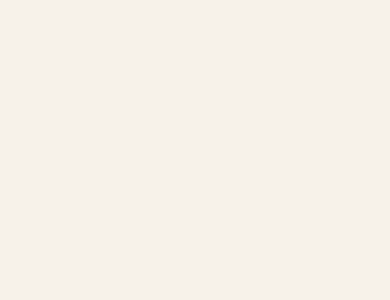
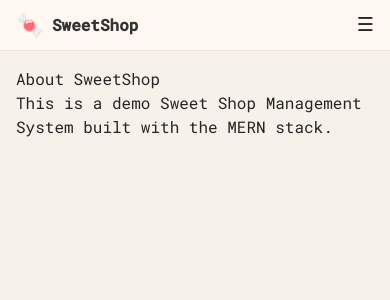
Before and after one commit to Sudeepkumar0/Sweet-shop, a React (Vite) app in the folder frontend/: page /about in a window 390 px wide. Before the commit this address had no page. Shown: the top 300 px of the page. Built offline with nearby package versions, Linux system fonts and the light colour scheme.

Commit message:
feat(nav): add responsive NavBar, routes, and placeholder pages

```diff
--- a/frontend/package.json
+++ b/frontend/package.json
@@ -5,6 +5,7 @@
   "type": "module",
   "scripts": {
     "dev": "vite",
+    "start": "vite",
     "build": "vite build",
     "preview": "vite preview"
   },
--- /dev/null
+++ b/frontend/src/About.jsx
@@ -0,0 +1,12 @@
+import React from "react";
+
+export default function About() {
+  return (
+    <main style={{ padding: "1rem" }}>
+      <h2>About SweetShop</h2>
+      <p>
+        This is a demo Sweet Shop Management System built with the MERN stack.
+      </p>
+    </main>
+  );
+}
--- a/frontend/src/App.jsx
+++ b/frontend/src/App.jsx
@@ -1,11 +1,22 @@
 import React, { useState } from "react";
-import { BrowserRouter as Router, Routes, Route } from "react-router-dom";
+import {
+  BrowserRouter as Router,
+  Routes,
+  Route,
+  Navigate,
+} from "react-router-dom";
 import { AuthProvider } from "./AuthContext";
 import Login from "./Login.jsx";
 import Register from "./Register.jsx";
 import SweetsList from "./SweetsList.jsx";
 import AdminPanel from "./AdminPanel.jsx";
 import AdminLogin from "./AdminLogin.jsx";
+import NavBar from "./NavBar.jsx";
+import Cart from "./Cart.jsx";
+import Checkout from "./Checkout.jsx";
+import Favorites from "./Favorites.jsx";
+import About from "./About.jsx";
+import Search from "./Search.jsx";
 
 function App() {
   const [adminToken, setAdminToken] = useState(
@@ -14,10 +25,17 @@ function App() {
   return (
     <AuthProvider>
       <Router>
+        <NavBar />
         <Routes>
+          <Route path="/" element={<Navigate to="/sweets" replace />} />
           <Route path="/login" element={<Login />} />
           <Route path="/register" element={<Register />} />
           <Route path="/sweets" element={<SweetsList />} />
+          <Route path="/search" element={<Search />} />
+          <Route path="/about" element={<About />} />
+          <Route path="/cart" element={<Cart />} />
+          <Route path="/checkout" element={<Checkout />} />
+          <Route path="/favorites" element={<Favorites />} />
           <Route
             path="/admin-login"
             element={<AdminLogin setAdminToken={setAdminToken} />}
--- /dev/null
+++ b/frontend/src/Cart.jsx
@@ -0,0 +1,10 @@
+import React from "react";
+
+export default function Cart() {
+  return (
+    <main style={{ padding: "1rem" }}>
+      <h2>My box</h2>
+      <p>Your cart is empty (placeholder).</p>
+    </main>
+  );
+}
--- /dev/null
+++ b/frontend/src/Checkout.jsx
@@ -0,0 +1,10 @@
+import React from "react";
+
+export default function Checkout() {
+  return (
+    <main style={{ padding: "1rem" }}>
+      <h2>Checkout</h2>
+      <p>Checkout flow placeholder. Integrate payment provider here.</p>
+    </main>
+  );
+}
--- /dev/null
+++ b/frontend/src/Favorites.jsx
@@ -0,0 +1,10 @@
+import React from "react";
+
+export default function Favorites() {
+  return (
+    <main style={{ padding: "1rem" }}>
+      <h2>Favorites</h2>
+      <p>Your favorite sweets will appear here.</p>
+    </main>
+  );
+}
--- /dev/null
+++ b/frontend/src/NavBar.jsx
@@ -0,0 +1,77 @@
+import React, { useState, useContext } from "react";
+import { Link } from "react-router-dom";
+import { AuthContext } from "./AuthContext";
+import "./styles/navbar.css";
+
+export default function NavBar() {
+  const { token, logout } = useContext(AuthContext);
+  const [open, setOpen] = useState(false);
+
+  return (
+    <header className="navbar">
+      <div className="nav-left">
+        <Link to="/" className="logo" onClick={() => setOpen(false)}>
+          <span className="logo-emoji">🍬</span>
+          <span className="logo-text">SweetShop</span>
+        </Link>
+      </div>
+
+      <button
+        className="menu-toggle"
+        aria-label="Toggle menu"
+        onClick={() => setOpen((s) => !s)}
+      >
+        ☰
+      </button>
+
+      <nav className={`nav-links ${open ? "open" : ""}`}>
+        <Link to="/" className="nav-item" onClick={() => setOpen(false)}>
+          Home
+        </Link>
+        <Link to="/sweets" className="nav-item" onClick={() => setOpen(false)}>
+          Sweets
+        </Link>
+        <Link to="/about" className="nav-item" onClick={() => setOpen(false)}>
+          About
+        </Link>
+        <Link to="/cart" className="nav-item" onClick={() => setOpen(false)}>
+          My box
+        </Link>
+        <Link
+          to="/checkout"
+          className="nav-item"
+          onClick={() => setOpen(false)}
+        >
+          Checkout
+        </Link>
+        <Link
+          to="/favorites"
+          className="nav-item"
+          onClick={() => setOpen(false)}
+        >
+          Favorites
+        </Link>
+
+        {token ? (
+          <button
+            className="nav-item nav-cta"
+            onClick={() => {
+              logout();
+              setOpen(false);
+            }}
+          >
+            Logout
+          </button>
+        ) : (
+          <Link
+            to="/login"
+            className="nav-item nav-cta"
+            onClick={() => setOpen(false)}
+          >
+            Login
+          </Link>
+        )}
+      </nav>
+    </header>
+  );
+}
--- /dev/null
+++ b/frontend/src/Search.jsx
@@ -0,0 +1,12 @@
+import React from "react";
+
+export default function Search() {
+  return (
+    <main style={{ padding: "1rem" }}>
+      <h2>Search</h2>
+      <p>
+        Search results placeholder. Use query params to show filtered sweets.
+      </p>
+    </main>
+  );
+}
--- /dev/null
+++ b/frontend/src/styles/navbar.css
@@ -0,0 +1,88 @@
+/* Simple responsive navbar styles */
+.navbar {
+  display: flex;
+  align-items: center;
+  justify-content: space-between;
+  background: #fff7f0;
+  padding: 0.5rem 1rem;
+  border-bottom: 1px solid #f0e6e0;
+  position: sticky;
+  top: 0;
+  z-index: 50;
+}
+
+.nav-left {
+  display: flex;
+  align-items: center;
+}
+
+.logo {
+  display: flex;
+  align-items: center;
+  text-decoration: none;
+  color: #333;
+  font-weight: 700;
+}
+
+.logo-emoji {
+  font-size: 1.4rem;
+  margin-right: 0.5rem;
+}
+
+.logo-text {
+  font-size: 1rem;
+}
+
+.menu-toggle {
+  display: none;
+  background: transparent;
+  border: none;
+  font-size: 1.2rem;
+  cursor: pointer;
+}
+
+.nav-links {
+  display: flex;
+  gap: 0.75rem;
+  align-items: center;
+}
+
+.nav-item {
+  text-decoration: none;
+  color: #333;
+  padding: 0.4rem 0.6rem;
+  border-radius: 6px;
+}
+
+.nav-item:hover {
+  background: #fff0e6;
+}
+
+.nav-cta {
+  background: #ff8ba7;
+  color: white !important;
+  padding: 0.4rem 0.7rem;
+}
+
+@media (max-width: 720px) {
+  .menu-toggle {
+    display: block;
+  }
+
+  .nav-links {
+    position: absolute;
+    right: 1rem;
+    top: 56px;
+    flex-direction: column;
+    background: white;
+    border: 1px solid #eee;
+    padding: 0.5rem;
+    display: none;
+    min-width: 160px;
+    box-shadow: 0 6px 18px rgba(0, 0, 0, 0.06);
+  }
+
+  .nav-links.open {
+    display: flex;
+  }
+}
--- a/frontend/src/styles/sweetslist.css
+++ b/frontend/src/styles/sweetslist.css
@@ -62,11 +62,11 @@ body {
 }
 
 .header h1::before {
-  left: 300px;
+  left: 100px;
 }
 
 .header h1::after {
-  right: 300px;
+  right: 100px;
 }
 
 .sweetHeading {
@@ -90,9 +90,9 @@ body {
   justify-content: center;
   text-align: center;
   box-shadow: 0 2px 8px #eee;
-  width: 260px;
+  width: 300px;
   min-height: 170px;
-  gap: 16px;
+  gap: 10px;
   background: #f0edee;
 }
 .sweetCardButton {
@@ -154,15 +154,16 @@ body {
   display: grid;
   grid-template-columns: repeat(3, 1fr);
   gap: 16px;
-  width: 70%;
+  width: 80%;
   margin: 0 auto;
   justify-items: center;
+  align-items: center;
 }
 
 .sweetDiv {
   width: 100%;
-  max-width: 360px;
-  min-width: 200px;
+  /* max-width: 560px; */
+  /* min-width: 300px; */
   box-sizing: border-box;
   padding: 24px;
   border-radius: 8px;
```
